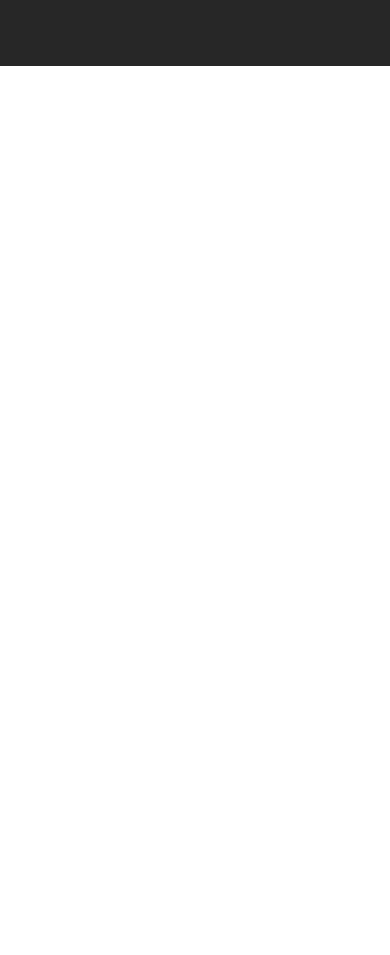
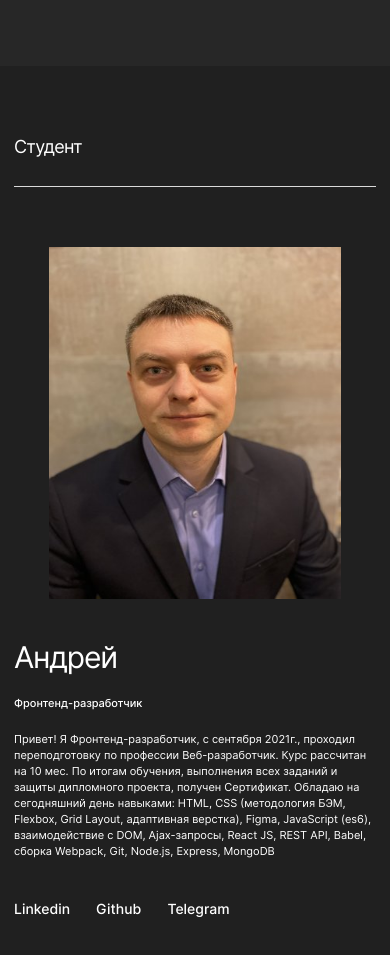
Before and after one commit to Kuban23/movies-explorer-frontend, a React (Create React App) app: page / in a window 390 px wide. Shown: the part 1820-2775 px from the top of the page. Before the commit the page ends 1886 px from the top, so only its background shows below. Built offline with nearby package versions, Linux system fonts and the light colour scheme.

Commit message:
feat:Сверстал AboutMe

```diff
--- a/src/components/AboutMe/AboutMe.css
+++ b/src/components/AboutMe/AboutMe.css
@@ -0,0 +1,170 @@
+.about-me {
+	width: 100%;
+	padding: 110px 70px 101px 70px;
+	box-sizing: border-box;
+}
+
+.about-me__title {
+	font-family: 'Inter';
+	font-style: normal;
+	font-weight: 400;
+	font-size: 22px;
+	line-height: 27px;
+	letter-spacing: -0.04em;
+	color: #FFFFFF;
+	border-bottom: 1px solid #DADADA;
+	padding-bottom: 23px;
+	text-align: left;
+	margin: 0px;
+}
+
+.about-me__container {
+	display: flex;
+	justify-content: space-between;
+	padding-top: 66px;
+	gap: 270px;
+}
+
+.about-me__info-container {
+	/* width: 600px; */
+}
+
+.about-me__name {
+	font-family: 'Inter';
+	font-style: normal;
+	font-weight: 400;
+	font-size: 50px;
+	line-height: 58px;
+	letter-spacing: -0.04em;
+	color: #FFFFFF;
+	/* padding-top: 66px; */
+	padding-bottom: 18px;
+	margin: 0px;
+}
+
+.about-me__prof {
+	font-family: 'Inter';
+	font-style: normal;
+	font-weight: 500;
+	font-size: 18px;
+	line-height: 20px;
+	color: #FFFFFF;
+	padding-bottom: 26px;
+	margin: 0px;
+}
+
+.about-me__about {
+	font-family: 'Inter';
+	font-style: normal;
+	font-weight: 400;
+	font-size: 14px;
+	line-height: 22px;
+	color: #FFFFFF;
+	padding-bottom: 99px;
+	margin: 0px;
+}
+
+.about-me__social-links {
+	list-style-type: none;
+	display: flex;
+	gap: 20px;
+	margin: 0px;
+	padding: 0px;
+}
+
+.about-me__info-social-link {
+	font-family: 'Inter';
+	font-style: normal;
+	font-weight: 500;
+	font-size: 14px;
+	line-height: 17px;
+	color: #FFFFFF;
+	text-decoration: none;
+
+}
+
+.about-me__photo {
+	width: 270px;
+	height: 327px;
+}
+
+@media (max-width: 770px) {
+	.about-me {
+		padding: 90px 50px;
+	}
+
+	.about-me__container {
+		gap: 49px;
+	}
+
+	.about-me__name {
+		font-size: 40px;
+		line-height: 40px;
+		padding-bottom: 16px;
+	}
+
+	.about-me__prof {
+		font-size: 12px;
+		line-height: 18px;
+		padding-bottom: 20px;
+	}
+
+	.about-me__about {
+		font-size: 12px;
+		line-height: 18px;
+		padding-bottom: 87px;
+	}
+
+	.about-me__photo {
+		width: 255px;
+		height: 307px;
+	}
+
+}
+
+@media (max-width: 795px) {
+	.about-me {
+		padding: 70px 14px;
+	}
+
+	.about-me__title {
+		font-size: 18px;
+		line-height: 22px;
+		padding-bottom: 28px;
+	}
+
+	.about-me__container {
+		padding-top: 60px;
+		gap: 40px;
+		flex-direction: column;
+		align-items: center;
+		flex-direction: column-reverse;
+	}
+
+	.about-me__name {
+		font-size: 30px;
+		line-height: 36px;
+		padding-bottom: 20px;
+	}
+
+	.about-me__prof {
+		font-size: 11px;
+		line-height: 16px;
+	}
+
+	.about-me__about {
+		font-size: 11px;
+		line-height: 16px;
+		padding-bottom: 40px;
+	}
+
+	.about-me__social-links {
+		gap: 26px;
+	}
+
+	.about-me__photo {
+		width: 292px;
+		height: 352px;
+	}
+
+}
--- a/src/components/AboutMe/AboutMe.js
+++ b/src/components/AboutMe/AboutMe.js
@@ -1,10 +1,41 @@
 
 import React from "react";
 import './AboutMe.css'
+import aboutMePhoto from '../../images/aboutme.jpg';
 
 function AboutMe(){
 	return (
-<div></div>
+<section className="about-me">
+	<h2 className="about-me__title">Студент</h2>
+	<div className="about-me__container">
+		<div className="about-me__info-container">
+	{/* <div className="about-me__info-container"></div>	 */}
+	<h3 className="about-me__name">Андрей</h3>
+	<p className="about-me__prof">Фронтенд-разработчик</p>
+	<p className="about-me__about">Привет! Я Фронтенд-разработчик, с сентября 2021г., проходил переподготовку по профессии Веб-разработчик.
+            Курс рассчитан на 10 мес. По итогам обучения, выполнения всех заданий и защиты дипломного проекта, получен Сертификат.
+				Обладаю на сегодняшний день навыками: HTML, CSS (методология БЭМ, Flexbox, Grid Layout, адаптивная
+            верстка), Figma, JavaScript (es6), взаимодействие с DOM, Ajax-запросы, React JS, REST API, Babel, сборка Webpack, Git, Node.js,
+            Express, MongoDB
+	</p>
+	<ul className="about-me__social-links">
+			<li>
+			<a className="about-me__info-social-link" href="http://www.linkedin.com/in/андрей-есин">Linkedin</a>
+			</li>
+			<li>
+			<a className="about-me__info-social-link" href="https://github.com/Kuban23">Github</a>
+			</li>
+			<li>
+			<a className="about-me__info-social-link" href="@EsinAndrew">Telegram</a>
+			</li>
+
+	</ul>
+	</div>
+	<img className="about-me__photo" src={aboutMePhoto} alt="Фото студента" />
+	</div>
+
+
+</section>
 );
 }
 
--- a/src/components/AboutProject/AboutProject.css
+++ b/src/components/AboutProject/AboutProject.css
@@ -88,10 +88,11 @@
 }
 
 .about-project__week-time_type_frontend {
-	width: 912px;
+	max-width: 912px;
 	background: #303030;
 	color: #FFFFFF;
    margin: 0px;
+	width: 71vw;
 }
 
 .about-project__week-description {
@@ -105,7 +106,7 @@
 	/* margin-top: 14px; */
 }
 
-@media (max-width: 770px) {
+@media (max-width: 1027px) {
 	.about-project{
 		padding: 90px 50px;
 	}
@@ -126,12 +127,12 @@
 	}
 
 	.about-project__week-time_type_frontend {
-		width: 528px;
+		width: 68vw;
 		margin: 0px;
 	}
 }
 
-@media (max-width: 400px) {
+@media (max-width: 795px) {
 	.about-project{
 		padding: 70px 18px;
 	}
@@ -175,7 +176,7 @@
 	}
 
 	.about-project__week-time_type_frontend {
-		width: 184px;
+		width: 57vw;
 		margin-bottom: 10px;
 	}
 
--- a/src/components/Main/Main.js
+++ b/src/components/Main/Main.js
@@ -3,6 +3,7 @@ import './Main.css'
 import Promo from "../Promo/Promo";
 import AboutProject from "../AboutProject/AboutProject";
 import Techs from "../Techs/Techs";
+import AboutMe from "../AboutMe/AboutMe";
 
 function Main(){
 	return (
@@ -10,6 +11,7 @@ function Main(){
   <Promo />
   <AboutProject/>
   <Techs/>
+  <AboutMe/>
   </div>
 
 );
--- a/src/components/Techs/Techs.css
+++ b/src/components/Techs/Techs.css
@@ -52,7 +52,7 @@
 	align-items: center;
 	justify-content: center;
 	gap: 10px;
-	margin: 0px;
+	margin: 0;
 }
 
 .techs__skills-item {
@@ -89,6 +89,10 @@
 		padding-bottom: 83px;
 	}
 
+	.techs__skills {
+		padding: 0px;
+	}
+
 	.techs__skills-item {
 		width: 84px;
 		height: 57px;
@@ -98,7 +102,7 @@
 	}
 }
 
-@media (max-width: 400px) {
+@media (max-width: 515px) {
 	.techs {
 		padding: 70px 0px;
 	}
```
Also changed, not shown: src/images/aboutme.jpg (added).
